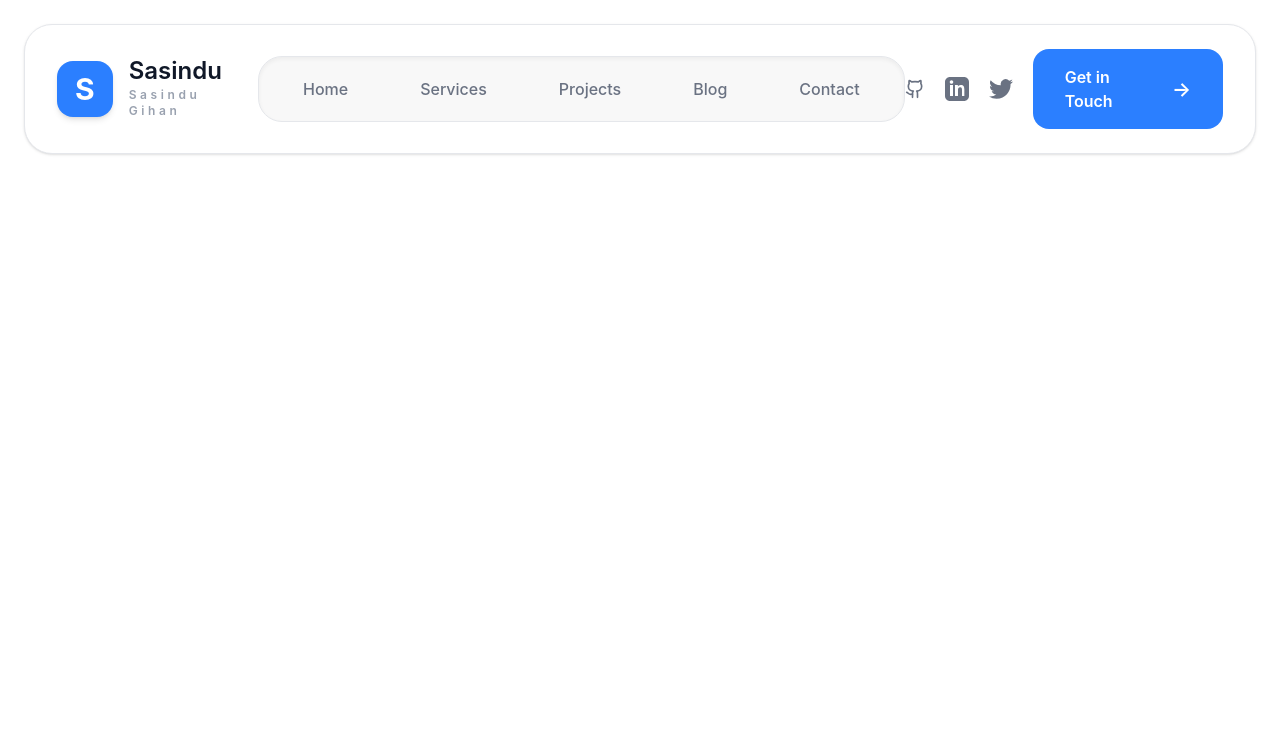
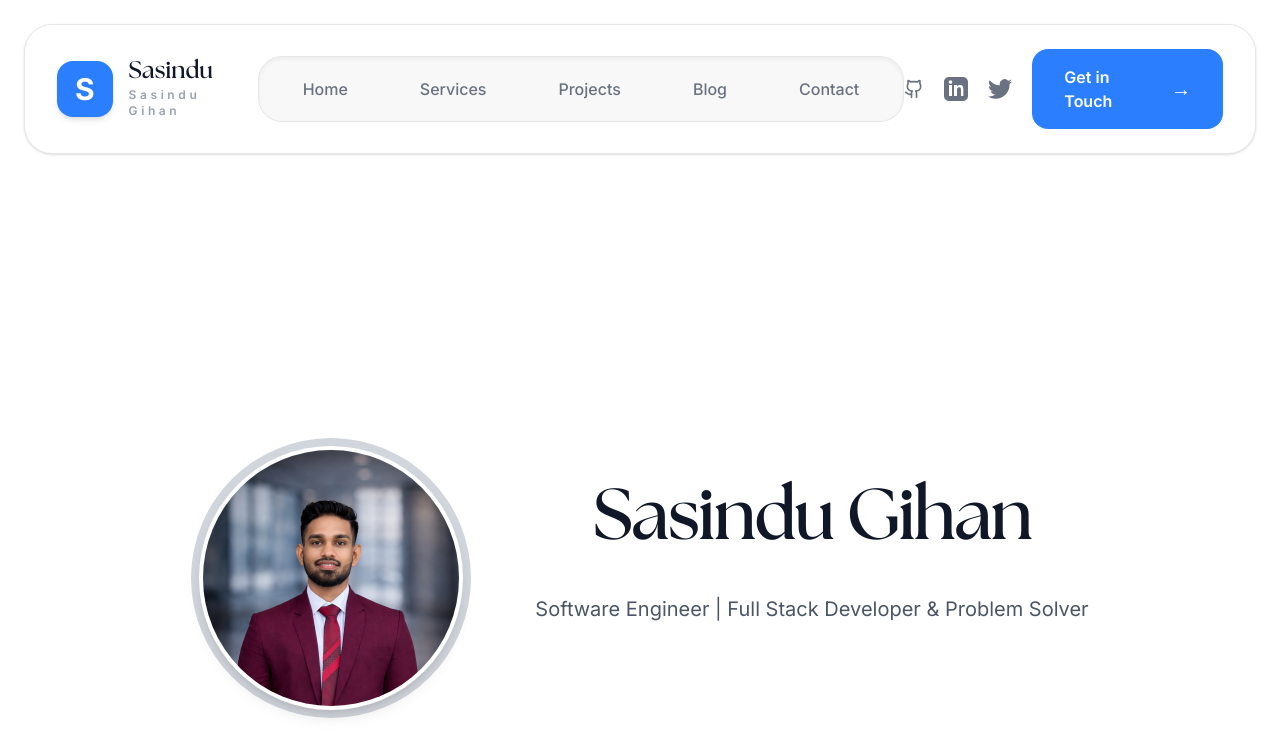
Before and after one commit to sasinduv/portfolio, a React (Vite) app: page /projects in a window 1280 px wide. Shown: the top 756 px of the page. Built offline with nearby package versions, Linux system fonts and the light colour scheme.

Commit message:
feat: add Home component and integrate custom fonts for improved typography

```diff
--- a/index.html
+++ b/index.html
@@ -4,6 +4,13 @@
   <head>
     <meta charset="UTF-8" />
     <link rel="icon" type="image/svg+xml" href="/favicon.svg" />
+    <link rel="preload" href="/fonts/The%20Seasons.woff2" as="font" type="font/woff2" crossorigin />
+    <link rel="preconnect" href="https://fonts.googleapis.com" />
+    <link rel="preconnect" href="https://fonts.gstatic.com" crossorigin />
+    <link
+      href="https://fonts.googleapis.com/css2?family=Inter:wght@400;500;600;700&family=Playfair+Display:wght@600;700&display=swap"
+      rel="stylesheet"
+    />
     <meta name="viewport" content="width=device-width, initial-scale=1.0" />
     <title>sasinduv</title>
   </head>
--- a/src/App.jsx
+++ b/src/App.jsx
@@ -1,12 +1,13 @@
 import React from 'react';
 import Navbar from './component/Navbar';
+import Home from './component/Home';
 
 
 function App() {
   return (
     <div>
       <Navbar />
-
+      <Home />
     </div>
 
    )
--- /dev/null
+++ b/src/component/Home.jsx
@@ -0,0 +1,72 @@
+import React from "react";
+
+export default function Home() {
+  return (
+    <section
+      id="home"
+      className="w-full h-screen flex items-center justify-center bg-white"
+    >
+      <div className="max-w-6xl w-full flex flex-col md:flex-row items-center justify-center gap-16 px-6">
+
+
+        <div className="p-2 flex items-center justify-center rounded-full bg-gray-300">
+          <div className="p-1 rounded-full bg-white shadow-lg">
+            <img
+              src="/myprofessional.png"
+              alt="profile"
+              className="w-64 h-64 object-cover rounded-full"
+            />
+          </div>
+        </div>
+
+
+        <div className="text-center md:text-left flex flex-col gap-6 items-center">
+
+          {/* Name */}
+          <h1 className="font-heading text-5xl md:text-6xl lg:text-7xl font-semibold md:font-bold tracking-tight leading-[0.98] text-gray-900 flex items-center justify-center md:justify-start gap-3">
+  Sasindu Gihan
+</h1>
+
+          {/* Subtitle */}
+          <p className="mt-4 text-lg md:text-xl leading-relaxed text-gray-600">
+            Software Engineer | Full Stack Developer & Problem Solver
+          </p>
+
+          {/* Social Icons */}
+          <div className="flex justify-center md:justify-start gap-6 mt-6 text-gray-600">
+
+            {/* LinkedIn */}
+            <a
+              href="https://www.linkedin.com/in/sasindu-gihan-247716227/"
+              target="_blank"
+              rel="noreferrer"
+              className="hover:text-black transition text-2xl"
+            >
+              <i className="fab fa-linkedin"></i>
+            </a>
+
+            {/* GitHub */}
+            <a
+              href="https://github.com/sasinduv"
+              target="_blank"
+              rel="noreferrer"
+              className="hover:text-black transition text-2xl"
+            >
+              <i className="fab fa-github"></i>
+            </a>
+
+            {/* Twitter */}
+            <a
+              href="#"
+              className="hover:text-black transition text-2xl"
+            >
+              <i className="fab fa-x-twitter"></i>
+            </a>
+
+          </div>
+        </div>
+
+      </div>
+    </section>
+  );
+}
--- a/src/index.css
+++ b/src/index.css
@@ -1 +1,38 @@
 @import "tailwindcss";
+
+@font-face {
+  font-family: "The Seasons";
+  src: url("/fonts/The%20Seasons.woff2") format("woff2");
+  font-weight: 400 700;
+  font-style: normal;
+  font-display: swap;
+}
+
+@theme {
+  --font-heading: "The Seasons", "Playfair Display", Georgia, serif;
+  --font-body: "Inter", "Segoe UI", sans-serif;
+}
+
+:root {
+  font-family: var(--font-body);
+  text-rendering: optimizeLegibility;
+  -webkit-font-smoothing: antialiased;
+  -moz-osx-font-smoothing: grayscale;
+}
+
+body {
+  font-family: var(--font-body);
+}
+
+@layer base {
+  h1,
+  h2,
+  h3,
+  h4,
+  h5,
+  h6 {
+    font-family: var(--font-heading);
+    letter-spacing: -0.02em;
+    line-height: 1.05;
+  }
+}
```
Also changed, not shown: public/fonts/The Seasons.woff2 (added), 1 other file (tests, documents, lock files or other folders).
